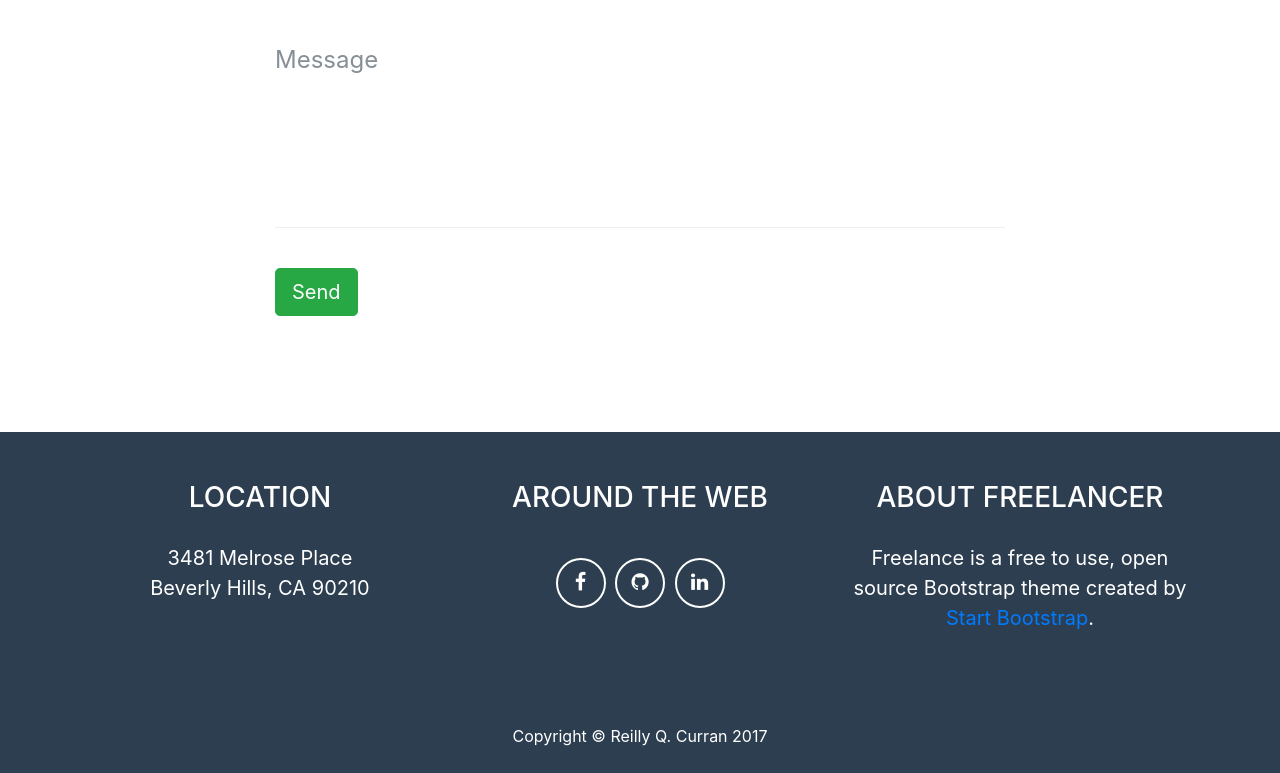
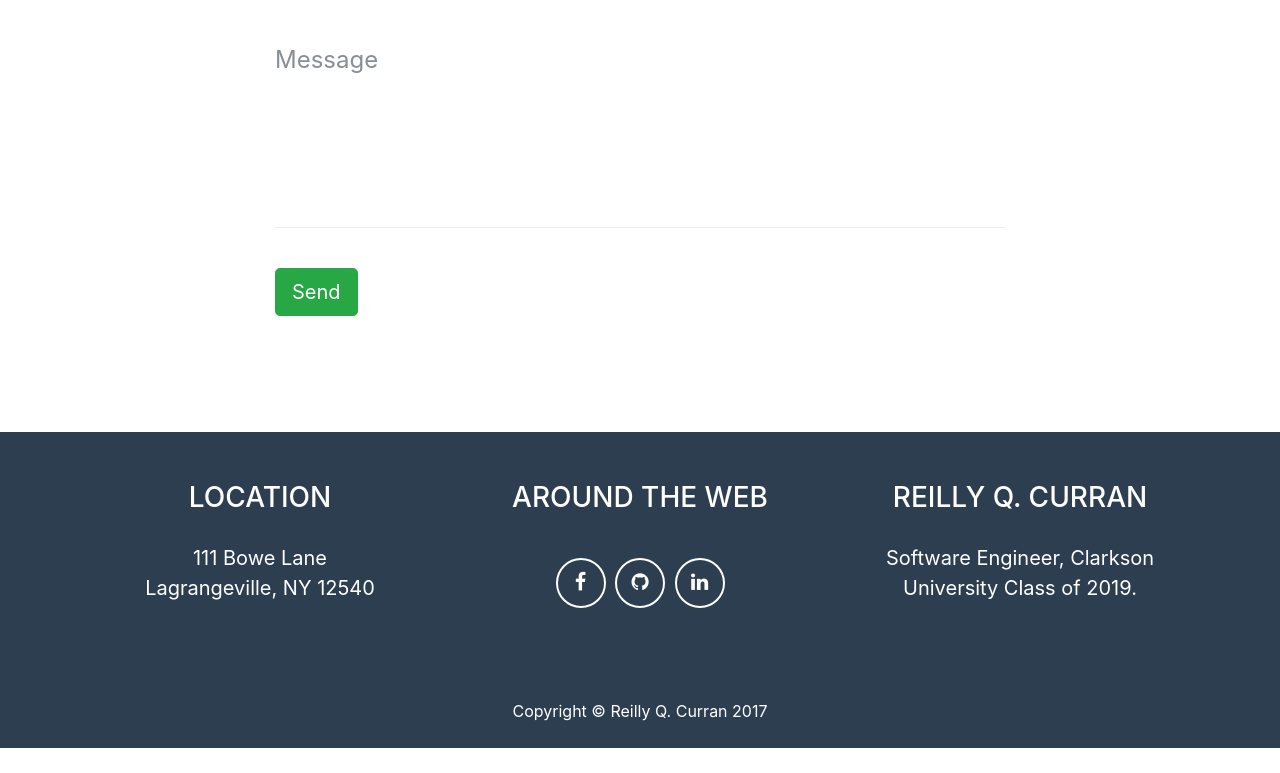
Before and after one commit to Rancerle/Personal-Site-Bootstrap-Version, a website with bundled scripts: page index.html in a window 1280 px wide. Shown: the part 2826-3599 px from the top of the page. After the commit the page ends 3574 px from the top, so only its background shows below. Built offline with nearby package versions, Linux system fonts and the light colour scheme.

Commit message:
further custimization

```diff
--- a/index.html
+++ b/index.html
@@ -211,8 +211,8 @@
           <div class="row">
             <div class="footer-col col-md-4">
               <h3>Location</h3>
-              <p>3481 Melrose Place
-                <br>Beverly Hills, CA 90210</p>
+              <p>111 Bowe Lane
+                <br>Lagrangeville, NY 12540</p>
             </div>
             <div class="footer-col col-md-4">
               <h3>Around the Web</h3>
@@ -235,9 +235,8 @@
               </ul>
             </div>
             <div class="footer-col col-md-4">
-              <h3>About Freelancer</h3>
-              <p>Freelance is a free to use, open source Bootstrap theme created by
-                <a href="http://startbootstrap.com">Start Bootstrap</a>.</p>
+              <h3>Reilly Q. Curran</h3>
+              <p>Software Engineer, Clarkson University Class of 2019.</p>
             </div>
           </div>
         </div>
```
